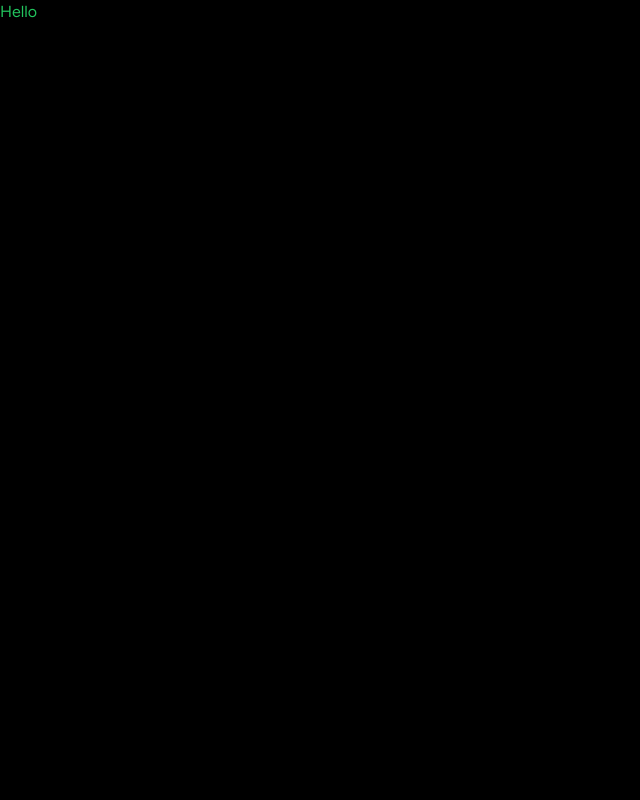
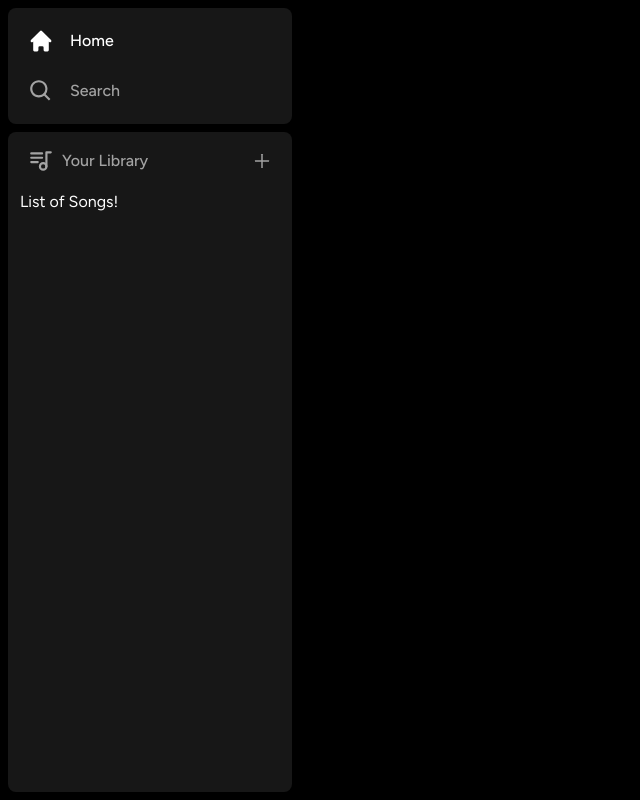
Before and after one commit to ThatRandomGuy09/Ctrl-Alt-Del, a Next.js app: page / in a window 1280 px wide. Shown: the whole page, without its empty margins (0-640 px from the left). Built offline with nearby package versions, Linux system fonts and the light colour scheme.

Commit message:
ui added

```diff
--- a/app/(site)/page.tsx
+++ b/app/(site)/page.tsx
@@ -1,9 +1,10 @@
-
-
-export default function Home() {
-  return (
-   <div className="text-green-500">
-    Hello
-   </div>
-  );
+import Header from "@/components/Header";
+export default function Home(){
+  return(
+    <div className="bg-neutral-900 rounded-lg h-full w-full overflow-hidden overflow-y-auto">
+     <Header>
+      Header
+      </Header>
+    </div>
+  )
 }
--- a/app/layout.tsx
+++ b/app/layout.tsx
@@ -1,22 +1,36 @@
-import type { Metadata } from "next";
-import { Figtree } from "next/font/google";
-import "./globals.css";
+import { Figtree } from 'next/font/google'
 
-const font = Figtree({ subsets: ["latin"] });
 
-export const metadata: Metadata = {
-  title: "Ctrl-Alt-Del",
-  description: "Generated by create next app",
-};
+import Sidebar from '@/components/Sidebar'
 
-export default function RootLayout({
+
+import './globals.css'
+
+const font = Figtree({ subsets: ['latin'] })
+
+export const metadata = {
+  title: 'Spotify Clone',
+  description: 'Spotify Clone',
+}
+
+export const revalidate = 0;
+
+export default async function RootLayout({
   children,
-}: Readonly<{
-  children: React.ReactNode;
-}>) {
+}: {
+  children: React.ReactNode
+}) {
+
+
   return (
     <html lang="en">
-      <body className={font.className}>{children}</body>
+      <body className={font.className}>
+
+        <Sidebar>
+          {children}
+        </Sidebar>
+
+      </body>
     </html>
-  );
+  )
 }
--- /dev/null
+++ b/components/Box.tsx
@@ -0,0 +1,28 @@
+import { twMerge } from "tailwind-merge";
+
+interface BoxProps {
+  children: React.ReactNode;
+  className?: string;
+}
+
+const Box: React.FC<BoxProps> = ({
+  children,
+  className
+ }) => {
+  return (
+    <div
+      className={twMerge(
+        `
+        bg-neutral-900
+        rounded-lg
+        h-fit
+        w-full
+        `,
+        className
+      )}>
+      {children}
+    </div>
+  );
+}
+
+export default Box;
--- /dev/null
+++ b/components/Button.tsx
@@ -0,0 +1,47 @@
+import { forwardRef } from "react";
+import { twMerge } from "tailwind-merge";
+
+export interface ButtonProps
+  extends React.ButtonHTMLAttributes<HTMLButtonElement> {}
+
+const Button = forwardRef<HTMLButtonElement, ButtonProps>(({
+  className,
+  children,
+  disabled,
+  type = 'button',
+  ...props
+}, ref) => {
+  return (
+    <button
+      type={type}
+      className={twMerge(
+        `
+        w-full
+        rounded-full
+        bg-green-500
+        border
+        border-transparent
+        px-3
+        py-3
+        disabled:cursor-not-allowed
+        disabled:opacity-50
+        text-black
+        font-bold
+        hover:opacity-75
+        transition
+      `,
+        disabled && 'opacity-75 cursor-not-allowed',
+        className
+      )}
+      disabled={disabled}
+      ref={ref}
+      {...props}
+    >
+      {children}
+    </button>
+  );
+});
+
+Button.displayName = "Button";
+
+export default Button;
--- /dev/null
+++ b/components/Header.tsx
@@ -0,0 +1,26 @@
+"use client";
+import { useRouter } from "next/router";
+import { twMerge } from "tailwind-merge";
+interface Headerprops{
+    children:React.ReactNode;
+    className?:string;
+}
+
+const Header:React.FC<Headerprops>=({
+    children,
+    className
+})=>{
+    const router =useRouter();
+    const handleLogout=()=>{
+        //handle logout in future
+    }
+
+    return(
+        <div className={twMerge('h-fit bg-gradient-to-b from-emerald-800 p-6',className)}>
+           <div className="w-full mb-4 flex items-center justify-between " >
+            <div className="hidden md:flex gap-x-2 items-center"></div>
+           </div>
+        </div>
+    );
+}
+export default Header;
--- /dev/null
+++ b/components/Library.tsx
@@ -0,0 +1,43 @@
+"use client";
+
+import { AiOutlinePlus } from "react-icons/ai";
+import { TbPlaylist } from "react-icons/tb";
+
+const Library=()=>{
+  const onclick=()=>{
+
+};
+return(
+  <div className="flex flex-col">
+  <div
+  className="
+  flex
+  items-center
+  justify-between
+  px-5
+  pt-4">
+    <div className="inline-flex
+    items-center
+    gap-x-2"
+>
+  <TbPlaylist className="text-neutral-400" size={26}/>
+  <p className="text-neutral-400
+  font-medium
+  text-md
+  ">
+    Your Library
+  </p>
+</div>
+<AiOutlinePlus
+onClick={onclick}
+size={20}
+className="text-neutral-400 cursor-pointer hover:text-white transition"
+/>
+  </div>
+  <div className="flex flex-col gap-y-2 mt-4 px-3">
+    List of Songs!
+  </div>
+  </div>
+);
+}
+export default Library;
--- /dev/null
+++ b/components/ListItem.tsx
@@ -0,0 +1,48 @@
+"use client";
+import { forwardRef } from "react";
+import { twMerge } from "tailwind-merge";
+
+export interface ButtonProps
+  extends React.ButtonHTMLAttributes<HTMLButtonElement> {}
+
+const Button = forwardRef<HTMLButtonElement, ButtonProps>(({
+  className,
+  children,
+  disabled,
+  type = 'button',
+  ...props
+}, ref) => {
+  return (
+    <button
+      type={type}
+      className={twMerge(
+        `
+        w-full
+        rounded-full
+        bg-green-500
+        border
+        border-transparent
+        px-3
+        py-3
+        disabled:cursor-not-allowed
+        disabled:opacity-50
+        text-black
+        font-bold
+        hover:opacity-75
+        transition
+      `,
+        disabled && 'opacity-75 cursor-not-allowed',
+        className
+      )}
+      disabled={disabled}
+      ref={ref}
+      {...props}
+    >
+      {children}
+    </button>
+  );
+});
+
+Button.displayName = "Button";
+
+export default Button;
--- /dev/null
+++ b/components/Sidebar.tsx
@@ -0,0 +1,74 @@
+"use client";
+
+import { HiHome } from "react-icons/hi";
+import { BiSearch } from "react-icons/bi";
+import { twMerge } from "tailwind-merge";
+import { usePathname } from "next/navigation";
+
+
+
+import SidebarItem from "./SidebarItem";
+import Box from "./Box";
+import Library from "./Library";
+import { useMemo } from "react";
+
+interface SidebarProps {
+  children: React.ReactNode;
+
+}
+
+const Sidebar = ({ children }: SidebarProps) => {
+  const pathname = usePathname();
+
+
+  const routes = useMemo(() => [
+    {
+      icon: HiHome,
+      label: 'Home',
+      active: pathname !== '/search',
+      href: '/'
+    },
+    {
+      icon: BiSearch,
+      label: 'Search',
+      href: '/search',
+      active: pathname === '/search'
+    },
+  ], [pathname]);
+
+  return (
+    <div
+      className={twMerge(`
+        flex
+        h-full
+        `
+      )}
+    >
+      <div
+        className="
+          hidden
+          md:flex
+          flex-col
+          gap-y-2
+          bg-black
+          h-full
+          w-[300px]
+          p-2
+        "
+      >
+        <Box>
+          <div className="flex flex-col gap-y-4 px-5 py-4">
+            {routes.map((item) => (
+              <SidebarItem key={item.label} {...item} />
+            ))}
+          </div>
+        </Box>
+        <Box className="overflow-y-auto h-full">
+        <Library/>
+        </Box>
+      </div>
+    </div>
+  );
+}
+
+export default Sidebar;
--- /dev/null
+++ b/components/SidebarItem.tsx
@@ -0,0 +1,45 @@
+import Link from 'next/link';
+import { IconType } from 'react-icons';
+import { twMerge } from 'tailwind-merge';
+
+interface SidebarItemProps {
+  icon: IconType;
+  label: string;
+  active?: boolean;
+  href: string;
+}
+
+const SidebarItem: React.FC<SidebarItemProps> = ({
+  icon: Icon,
+  label,
+  active,
+  href
+}) => {
+  return (
+    <Link
+      href={href}
+      className={twMerge(`
+        flex
+        flex-row
+        h-auto
+        items-center
+        w-full
+        gap-x-4
+        text-md
+        font-medium
+        cursor-pointer
+        hover:text-white
+        transition
+        text-neutral-400
+        py-1`,
+        active && "text-white"
+        )
+      }
+    >
+      <Icon size={26} />
+      <p className="truncate w-100">{label}</p>
+    </Link>
+   );
+}
+
+export default SidebarItem;
```
Also changed, not shown: package.json (+6 -4 lines), 1 other file (tests, documents, lock files or other folders).
